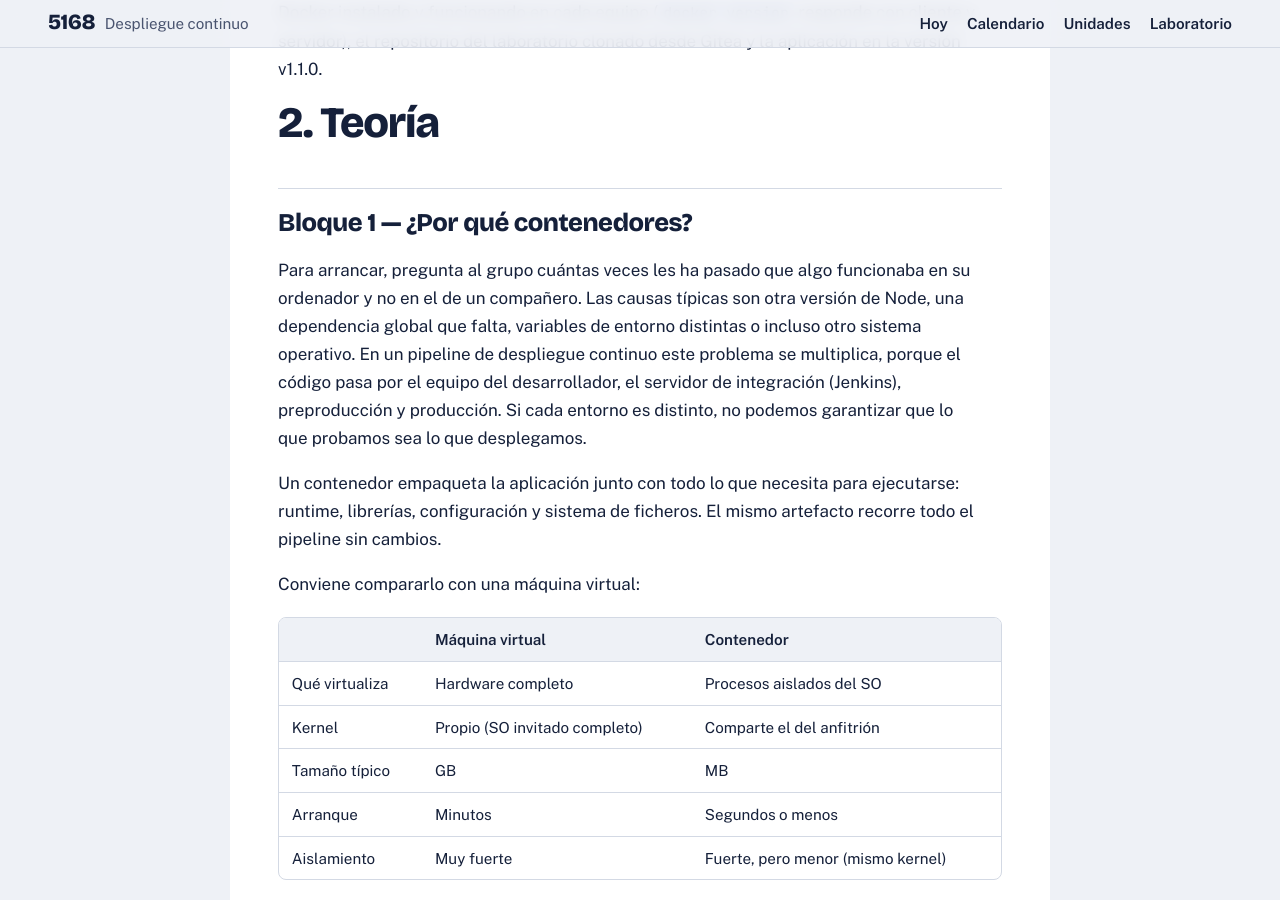
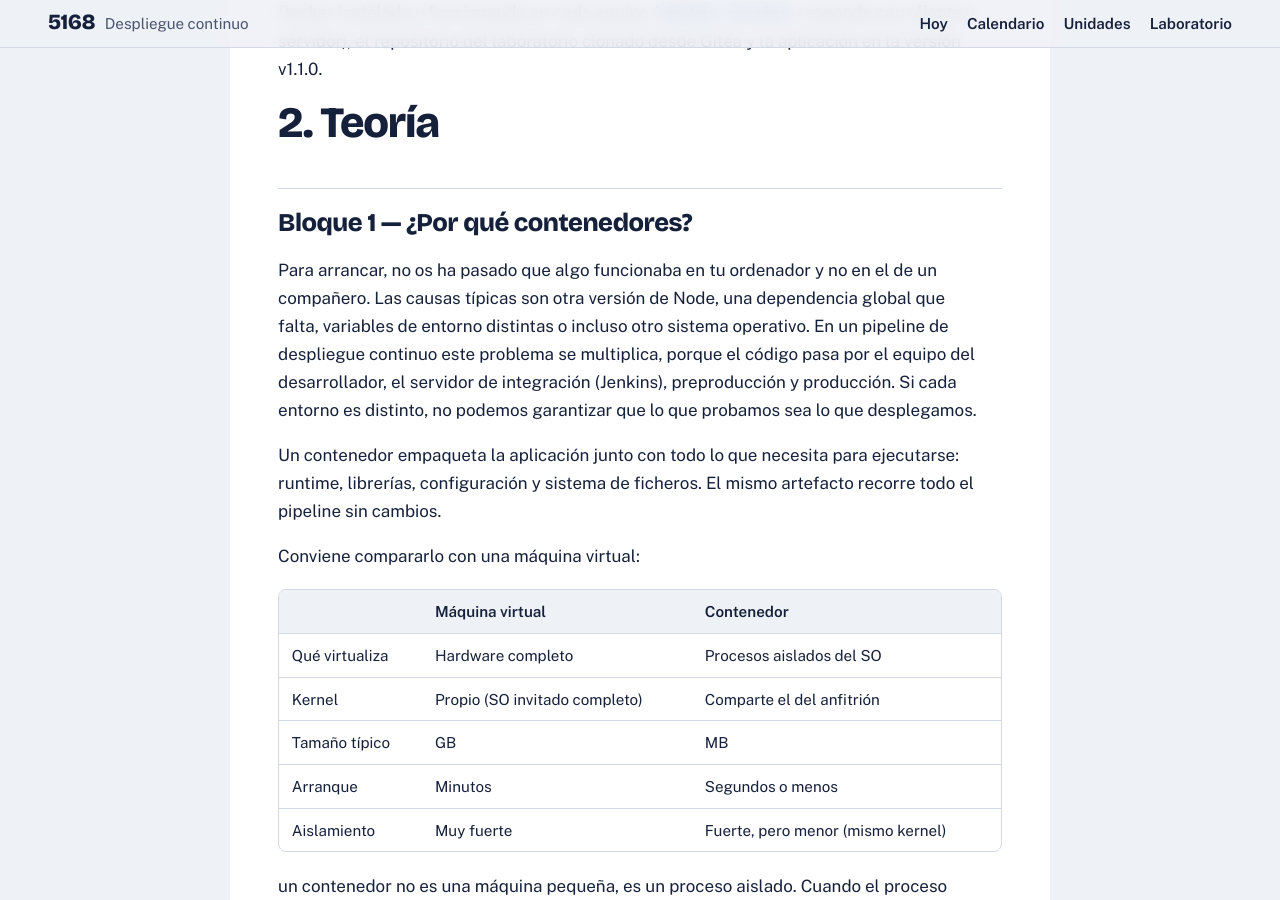
Before and after one commit to sergio79cs/modulo5168, a Jekyll site: the page built from ut01/sesion3.md, in a window 1280 px wide and 900 px high, scrolled down 833 px. Built offline with Jekyll 4.4.1, drawn with Linux system fonts in a browser that asks for light colours; our own code applies the rules of GitHub Pages for plain Markdown files.

Commit message:
Revise introduction on containerization issues
Rephrase the introduction to containerization for clarity.

```diff
--- a/ut01/sesion3.md
+++ b/ut01/sesion3.md
@@ -19,7 +19,7 @@ Docker instalado y funcionando en cada equipo (`docker version` responde con cli
 
 ## Bloque 1 — ¿Por qué contenedores?
 
-Para arrancar, pregunta al grupo cuántas veces les ha pasado que algo funcionaba en su ordenador y no en el de un compañero. Las causas típicas son otra versión de Node, una dependencia global que falta, variables de entorno distintas o incluso otro sistema operativo. En un pipeline de despliegue continuo este problema se multiplica, porque el código pasa por el equipo del desarrollador, el servidor de integración (Jenkins), preproducción y producción. Si cada entorno es distinto, no podemos garantizar que lo que probamos sea lo que desplegamos.
+Para arrancar, no os ha pasado que algo funcionaba en tu ordenador y no en el de un compañero. Las causas típicas son otra versión de Node, una dependencia global que falta, variables de entorno distintas o incluso otro sistema operativo. En un pipeline de despliegue continuo este problema se multiplica, porque el código pasa por el equipo del desarrollador, el servidor de integración (Jenkins), preproducción y producción. Si cada entorno es distinto, no podemos garantizar que lo que probamos sea lo que desplegamos.
 
 Un contenedor empaqueta la aplicación junto con todo lo que necesita para ejecutarse: runtime, librerías, configuración y sistema de ficheros. El mismo artefacto recorre todo el pipeline sin cambios.
 
```
